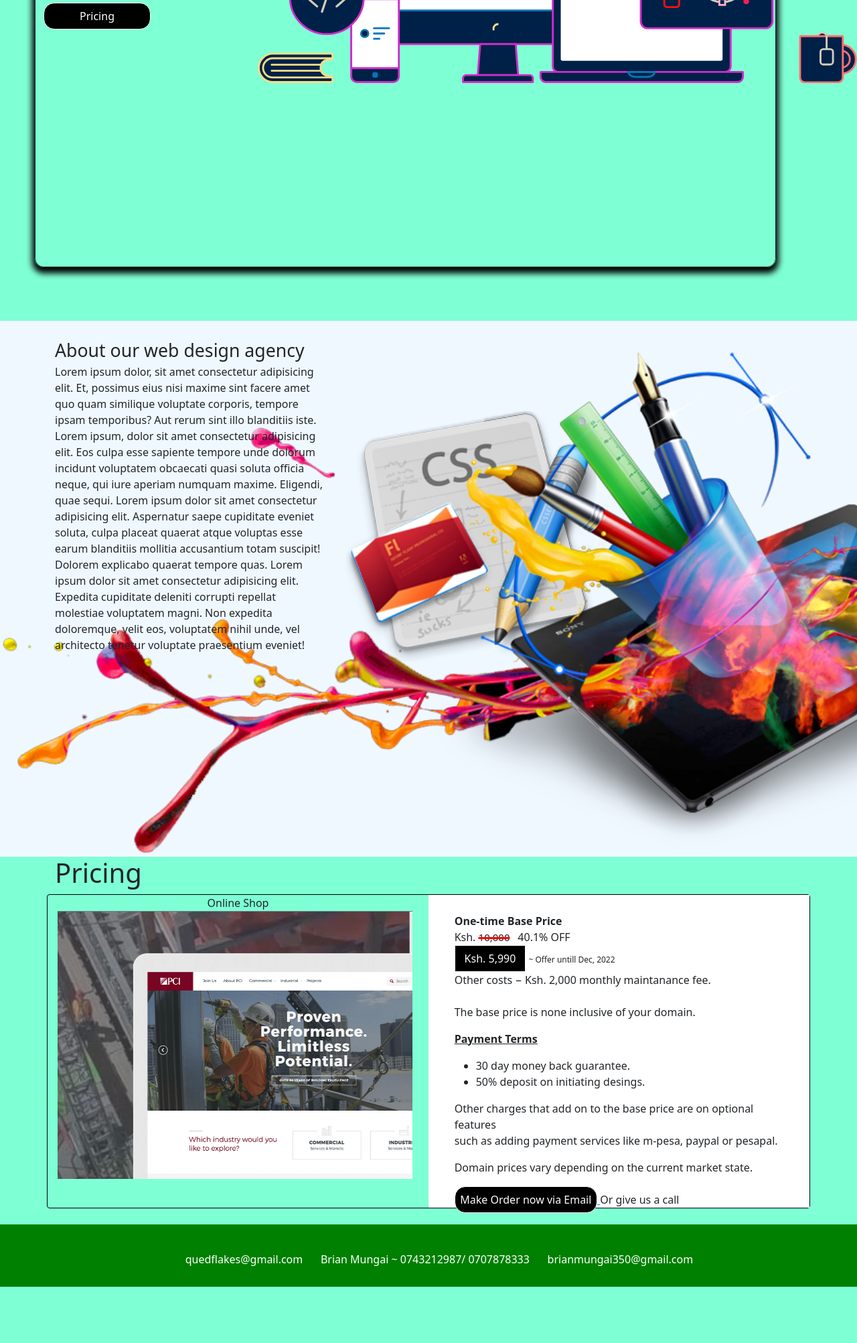
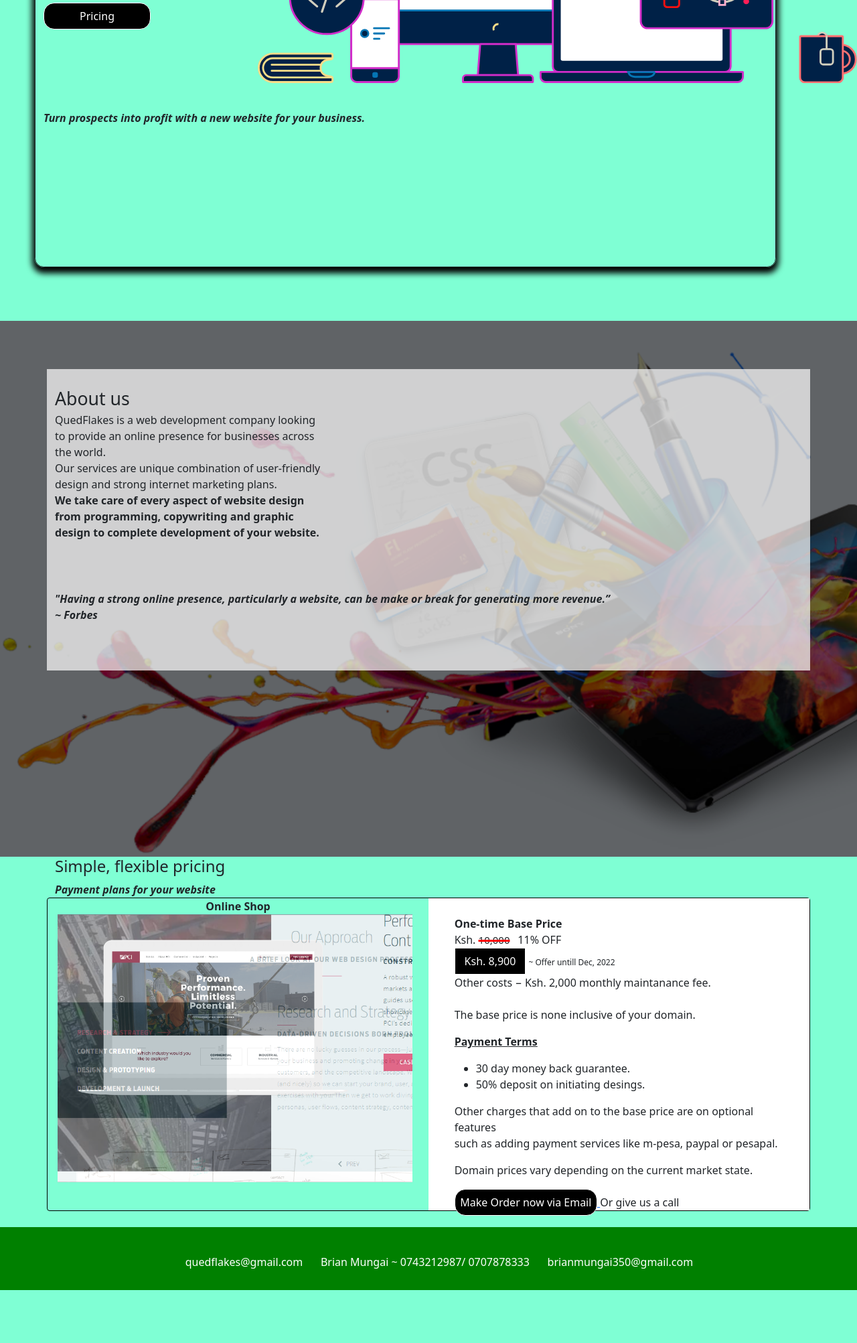
Before and after one commit to lbryant-sss/qued, a Django app: page / in a window 1280 px wide. Shown: the part 321-2326 px from the top of the page at 67% size. Run offline with Django 3.2, Linux system fonts and the light colour scheme; some libraries are stand-ins or nearby versions.

Commit message:
Minor tweaks

```diff
--- a/quedflakes/agency/static/css/qf.css
+++ b/quedflakes/agency/static/css/qf.css
@@ -96,6 +96,17 @@
     background-size: cover;
     background-attachment: fixed;
 }
+.layered{
+    height: 100vh;
+    width: 100%;
+    background-color: rgba(0, 0, 0, 0.6);
+    position: absolute;
+}
+.cont{
+    width: 500px;
+    background-color: rgba(255, 255, 255, 0.7);
+    height: 450px;
+}
 .par{
     width: 300pt;
     height: 200pt;
@@ -180,9 +191,23 @@
 
 .site-image{
     background-image: url('images/insp3.PNG');
+    background-repeat: no-repeat;
+    background-size: cover;
     height: 300pt;
     width: auto;
+    animation-name: portfolio;
+    animation-duration: 23s;
+    animation-delay: 5500ms;
+    animation-iteration-count: infinite;
 }
+@keyframes portfolio {
+    0%{background-image: url('images/insp3.PNG');}
+    25%{background-image: url('images/insp4.PNG');}
+    50%{background-image: url('images/insp10.PNG');}
+    75%{background-image: url('images/insp.PNG');}
+    100%{background-image: url('images/insp2.PNG');}
+}
+
 .order{
     width: 160pt;
     height: 30pt;
--- a/quedflakes/templates/home.html
+++ b/quedflakes/templates/home.html
@@ -265,6 +265,13 @@
                                     Pricing
                                 </button>
                             </a>
+                            <p style="padding-top: 90pt;">
+                              <strong>
+                                <i>
+                                  Turn prospects into profit with a new website for your business.
+                                </i>
+                              </strong>
+                            </p>
                         </div>
                     </div>
                 </div>
@@ -273,33 +280,46 @@
     </section>
     <!--A huge 100vh home end-->
     <section class="content" id="about-us">
-        <div class="container-fluid test-some">
-            <div class="container">
+        <section class="layered">
+          <div class="container-fluid test-some"><br><br><br>
+            <div class="container cont">
                 <br>
-                <span class="abs">About our web design agency</span>
+                <span class="abs">About us</span>
                 <br>
                 <div class="par">
-                    <p>
-                        Lorem ipsum dolor, sit amet consectetur adipisicing elit. Et, possimus eius nisi maxime sint facere amet quo quam similique voluptate corporis, tempore ipsam temporibus? Aut rerum sint illo blanditiis iste.
-                        Lorem ipsum, dolor sit amet consectetur adipisicing elit. Eos culpa esse sapiente tempore unde dolorum incidunt voluptatem obcaecati quasi soluta officia neque, qui iure aperiam numquam maxime. Eligendi, quae sequi.
-                        Lorem ipsum dolor sit amet consectetur adipisicing elit. Aspernatur saepe cupiditate eveniet soluta, culpa placeat quaerat atque voluptas esse earum blanditiis mollitia accusantium totam suscipit! Dolorem explicabo quaerat tempore quas.
-                        Lorem ipsum dolor sit amet consectetur adipisicing elit. Expedita cupiditate deleniti corrupti repellat molestiae voluptatem magni. Non expedita doloremque, velit eos, voluptatem nihil unde, vel architecto tenetur voluptate praesentium eveniet!
+                    <p>QuedFlakes is a web development company looking to provide an online presence for businesses across the
+                      world. <br>
+                      Our services are unique combination of user-friendly design and strong internet marketing plans. <br>
+                      <strong>We take care
+                      of every aspect of website design from programming, copywriting and graphic design to complete development
+                      of your website.</strong>
                     </p>
                 </div>
+                <p>
+                  <strong>
+                    <i>
+                      "Having a strong online presence, particularly a website, can be make or break for generating more revenue.”
+                      <br>~ Forbes
+                    </i>
+                  </strong>
+                </p>
             </div>
         </div>
+        </section>
     </section>
     <section class="pricing" id="pricing">
         <div class="container-fluid">
             <div class="container">
                 <div class="row">
-                    <h1>Pricing</h1>
+                    <h4>Simple, flexible pricing</h4>
+                    <span><strong><i>Payment plans for your website</i></strong></span>
                 </div>
                 <div class="row" id="catalogue">
                     <div class="col1">
                         <div class="row catalogue-image">
                             <!--Contains the image and caption-->
-                            <span style="text-align: center;">Online Shop</span>
+                            <span style="text-align: center;">
+                            <strong>Online Shop</strong></span>
 
                             <!--<img src="{% static 'insp3.PNG' %}" class="img-responsive" alt="Catalogue image">
                             -->
@@ -313,10 +333,10 @@
                     <div class="col2">
                         <div class="cat">
                             <span id="intro">One-time Base Price</span><br>
-                            <span id="former-price">Ksh. <abbr style="text-decoration:line-through; text-decoration-color: red; text-decoration-thickness: 3px;"><abbr style="font-size: 15px;">10,000</abbr></abbr> &MediumSpace; 40.1% OFF</span><br>
+                            <span id="former-price">Ksh. <abbr style="text-decoration:line-through; text-decoration-color: red; text-decoration-thickness: 3px;"><abbr style="font-size: 15px;">10,000</abbr></abbr> &MediumSpace; 11% OFF</span><br>
                             <span>
                                 <button class="price-ticker">
-                                    Ksh. 5,990
+                                    Ksh. 8,900
                                 </button>
                             </span>
                             <span id="disclaimer">~ Offer untill Dec, 2022</span>
```
Also changed, not shown: quedflakes/agency/static/css/images/insp.PNG (added), quedflakes/agency/static/css/images/insp10.PNG (added), quedflakes/agency/static/css/images/insp2.PNG (added), quedflakes/agency/static/css/images/insp4.PNG (added).
